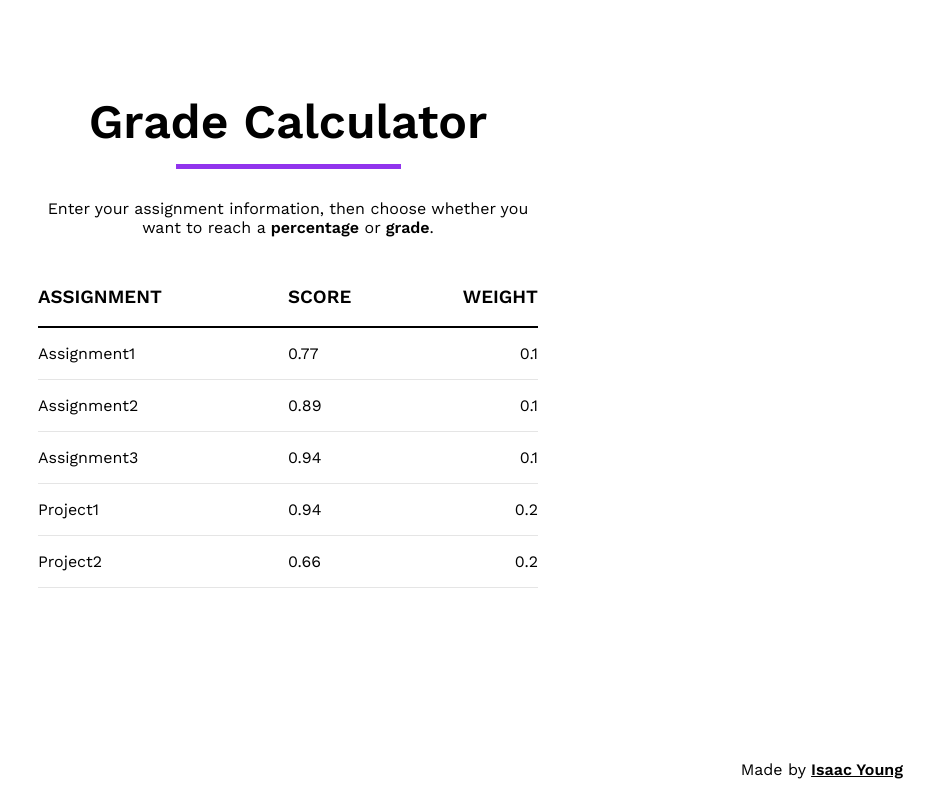
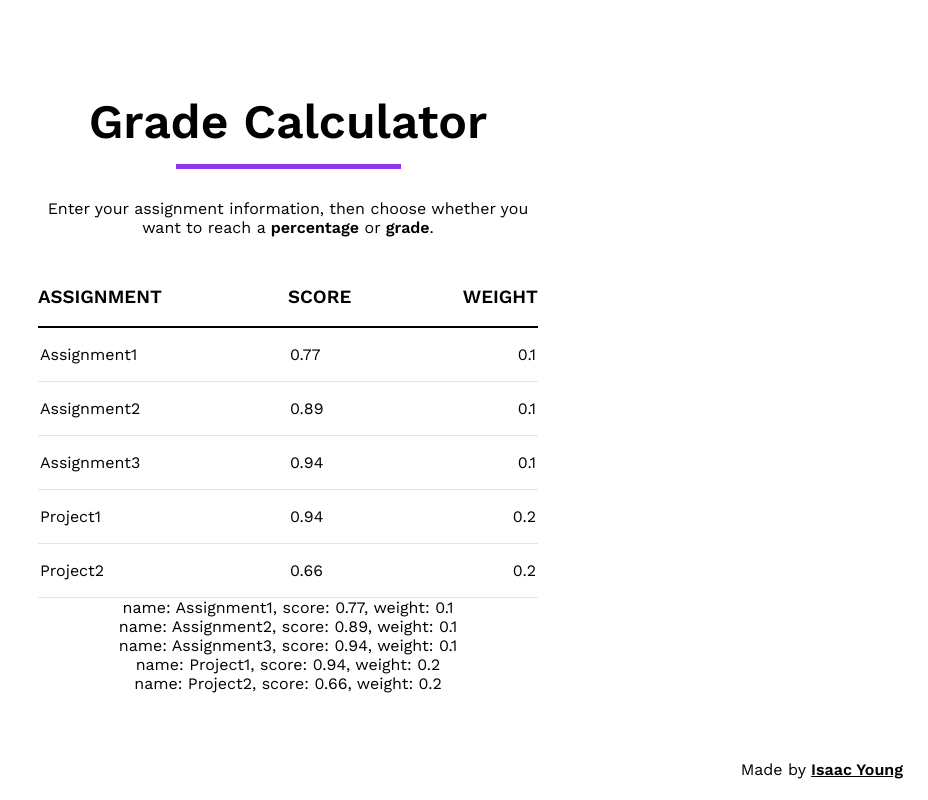
Before and after one commit to isaacy2012/grade-calculator, a React (Create React App) app: page / in a window 1280 px wide. Shown: the whole page, without its empty margins (352-1280 px from the left). Built offline with nearby package versions, Linux system fonts and the light colour scheme.

Commit message:
Added editing of Assignments

```diff
--- a/src/model/Assignment.ts
+++ b/src/model/Assignment.ts
@@ -8,4 +8,16 @@ export class Assignment {
         this.score = score;
         this.weight = weight;
     }
+
+    static ofStrings(nameStr: string, scoreStr: string, weightStr: string): Assignment {
+        return new Assignment(nameStr, parseFloat(scoreStr), parseFloat(weightStr));
+    }
+
+    equals(other: Assignment): boolean {
+        return this.name === other.name && this.score === other.score && this.weight === other.weight;
+    }
+
+    toString(): string {
+        return "name: " + this.name + ", score: " + this.score + ", weight: " + this.weight;
+    }
 }
--- a/src/ui/ContentRow.tsx
+++ b/src/ui/ContentRow.tsx
@@ -1,5 +1,5 @@
 import styled, {useTheme} from "styled-components";
-import React, {ReactNode} from "react";
+import React, {ReactNode, useEffect, useState} from "react";
 import {Assignment} from "../model/Assignment";
 
 const FirstContentCol = styled.p`
@@ -28,15 +28,56 @@ const ContentUnderline = styled.div`
   height: 1px;
   background: ${({theme}) => theme.color.contentUnderline};
 `
-export default function ContentRow( props: {assignment: Assignment}) {
+
+const Input = styled.input`
+  font-size: 1em;
+  border: none;
+  width: 100%;
+  box-sizing: border-box;
+  &:focus {
+    outline: none;
+    border: none;
+    text-decoration: underline;
+  }
+`
+
+const RightInput = styled(Input)`
+  text-align: right;
+`
+
+type InputChangeEvent = React.ChangeEvent<HTMLInputElement>
+
+export default function ContentRow(props: { assignment: Assignment, onChange: (assignment: Assignment) => void }) {
     const theme: any = useTheme();
+    const [nameStr, setNameStr] = useState<string>(props.assignment.name);
+    const [scoreStr, setScoreStr] = useState<string>(props.assignment.score.toString());
+    const [weightStr, setWeightStr] = useState<string>(props.assignment.weight.toString());
 
-    return(
+    useEffect(() => {
+        props.onChange(Assignment.ofStrings(nameStr, scoreStr, weightStr));
+    }, [nameStr, scoreStr, weightStr, props])
+
+    return (
         <div>
             <ContentRowContainer>
-                <FirstContentCol>{props.assignment.name}</FirstContentCol>
-                <ContentCol>{props.assignment.score}</ContentCol>
-                <LastContentCol>{props.assignment.weight}</LastContentCol>
+                <FirstContentCol>
+                    <Input
+                        value={nameStr}
+                        onChange={(event: InputChangeEvent) => setNameStr(event.target.value)}
+                    />
+                </FirstContentCol>
+                <ContentCol>
+                    <Input
+                        value={scoreStr}
+                        onChange={(event: InputChangeEvent) => setScoreStr(event.target.value)}
+                    />
+                </ContentCol>
+                <LastContentCol>
+                    <RightInput
+                        value={weightStr}
+                        onChange={(event: InputChangeEvent) => setWeightStr(event.target.value)}
+                    />
+                </LastContentCol>
             </ContentRowContainer>
             <ContentUnderline/>
         </div>
--- a/src/ui/MainScreen.tsx
+++ b/src/ui/MainScreen.tsx
@@ -17,13 +17,25 @@ const dummyAssignments = [
 export default function MainScreen() {
     const [assignments, setAssignments] = useState<Assignment[]>(dummyAssignments);
 
+    function updateAssignment(assignment: Assignment, index: number) {
+        if (assignments[index].equals(assignment)) {
+            return;
+        }
+        setAssignments((currentAssignments) => {
+            let newArr = [...currentAssignments];
+            newArr[index] = assignment;
+            return newArr;
+        });
+    }
+
     return (
         <div>
             <Title>Grade Calculator</Title>
             <Instruction>Enter your assignment information, then choose whether you want to reach a <b>percentage</b> or <b>grade</b>.</Instruction>
             <Table headers={["ASSIGNMENT", "SCORE", "WEIGHT"]}>
-                {assignments.map(value => <ContentRow assignment={value}/>)}
+                {assignments.map((value, index) => <ContentRow assignment={value} onChange={(assignment: Assignment) => updateAssignment(assignment, index)}/>)}
             </Table>
+            {assignments.map((value) => <div>{value.toString()}</div>)}
         </div>
     );
 }
```
